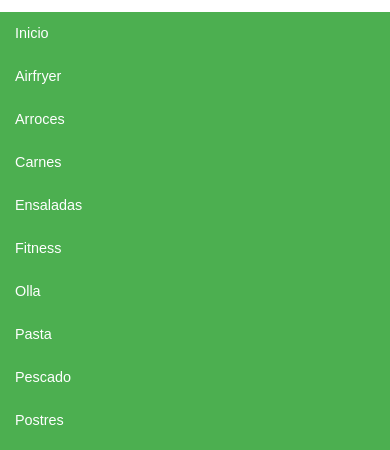
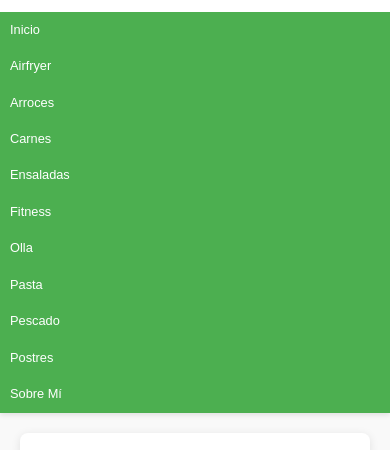
Before and after one commit to jordako7805/pagina-recetas, a plain HTML site: page index.html in a window 390 px wide. Shown: the part 186-636 px from the top of the page. Drawn offline with Linux system fonts and the light colour scheme.

Commit message:
Ajustar navegación móvil: reducir padding y fuente para caber mejor en pantallas pequeñas

```diff
--- a/style.css
+++ b/style.css
@@ -473,8 +473,8 @@ footer {
     }
 
     nav ul li a {
-        padding: 10px 15px;
-        font-size: 0.9em;
+        padding: 8px 10px;
+        font-size: 0.8em;
     }
 
     .hero h1 {
```
